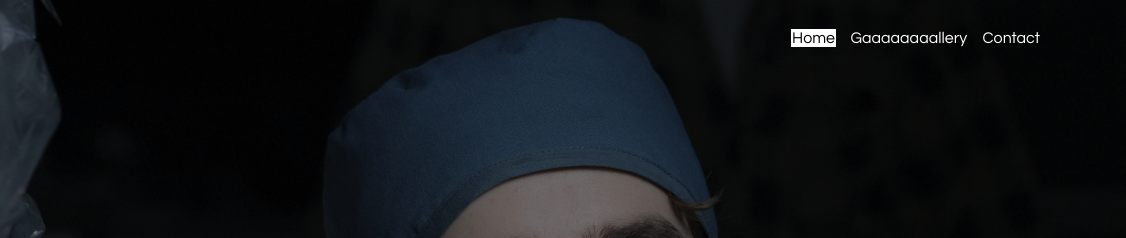
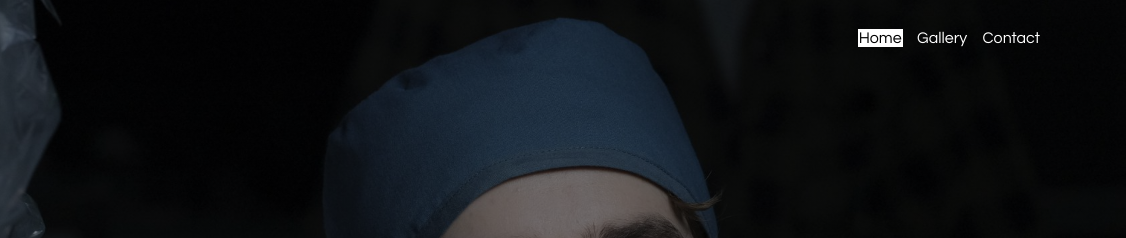
Before and after one commit to ananyamitra2000/WSD-lab-assignment, a plain HTML site: page index.html in a window 1280 px wide. Shown: the top 238 px of the page, 154-1280 px from the left. Drawn offline with Linux system fonts and the light colour scheme.

Commit message:
Update index.html

```diff
--- a/index.html
+++ b/index.html
@@ -15,7 +15,7 @@
             </div>
             <ul>
               <li class="active"><a href="#">Home</a></li>
-              <li><a href="two.html">Gaaaaaaaallery</a></li>
+              <li><a href="two.html">Gallery</a></li>
               <li><a href="contact.html">Contact</a></li>
           </ul>
        </div>
```
